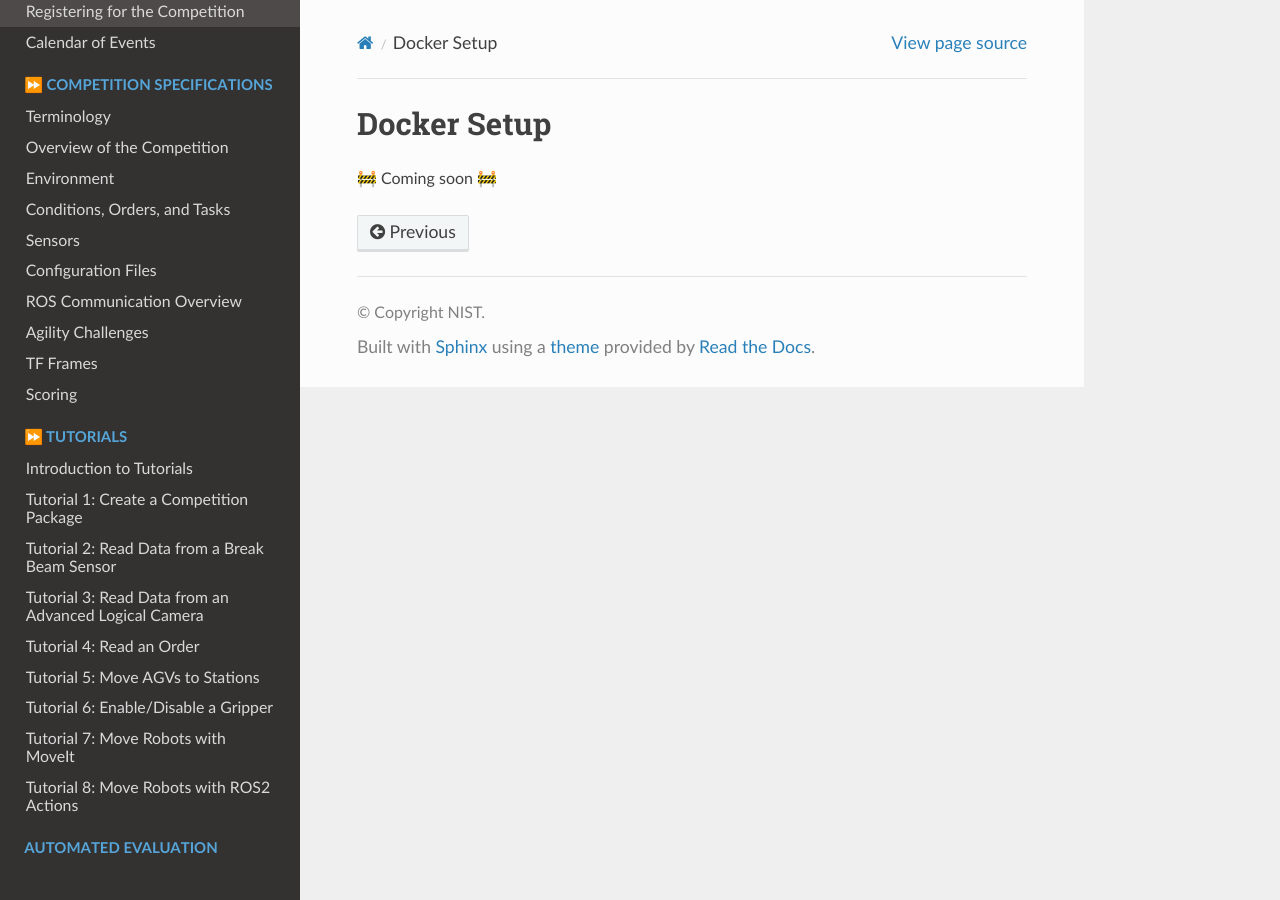
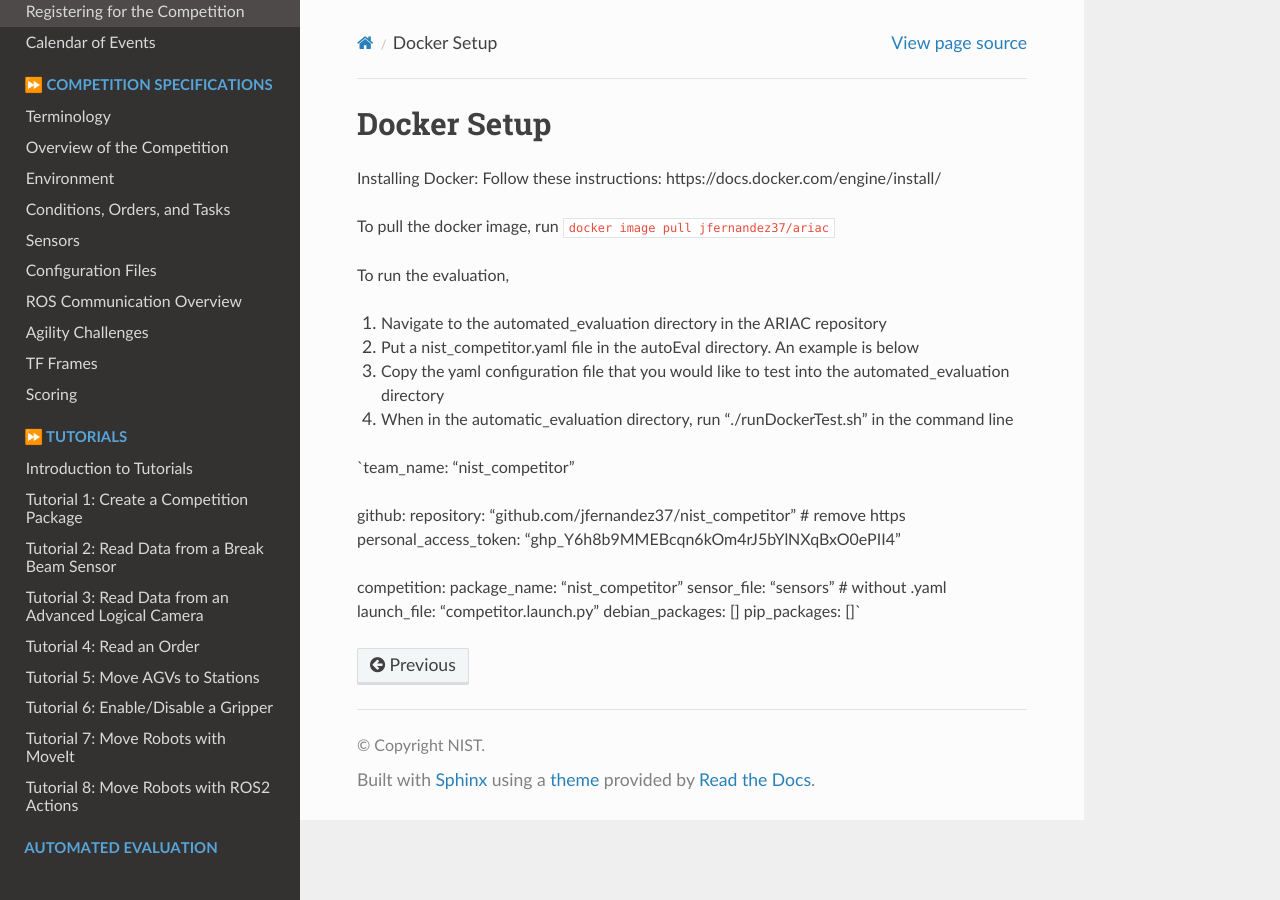
Before and after one commit to usnistgov/ARIAC, a Sphinx documentation site: the page built from docs/automated_evaluation/docker_setup.md, in a window 1280 px wide. Built offline with Sphinx 7.4.7 and the Read the Docs theme 2.0.0, drawn with Linux system fonts in a browser that asks for light colours.

Commit message:
Update docker_setup.md

```diff
--- a/docs/automated_evaluation/docker_setup.md
+++ b/docs/automated_evaluation/docker_setup.md
@@ -1,3 +1,25 @@
 # Docker Setup
 
-🚧 Coming soon 🚧
+Installing Docker:
+Follow these instructions: https://docs.docker.com/engine/install/
+
+To pull the docker image, run `docker image pull jfernandez37/ariac`
+
+To run the evaluation,
+1. Navigate to the automated_evaluation directory in the ARIAC repository
+2. Put a nist_competitor.yaml file in the autoEval directory. An example is below
+3. Copy the yaml configuration file that you would like to test into the automated_evaluation directory
+4. When in the automatic_evaluation directory, run "./runDockerTest.sh" in the command line
+
+`team_name: "nist_competitor"
+
+github:
+    repository: "github.com/jfernandez37/nist_competitor" # remove https
+    personal_access_token: "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"
+
+competition:
+    package_name: "nist_competitor"
+    sensor_file: "sensors" # without .yaml
+    launch_file: "competitor.launch.py"
+    debian_packages: []
+    pip_packages: []`
```
